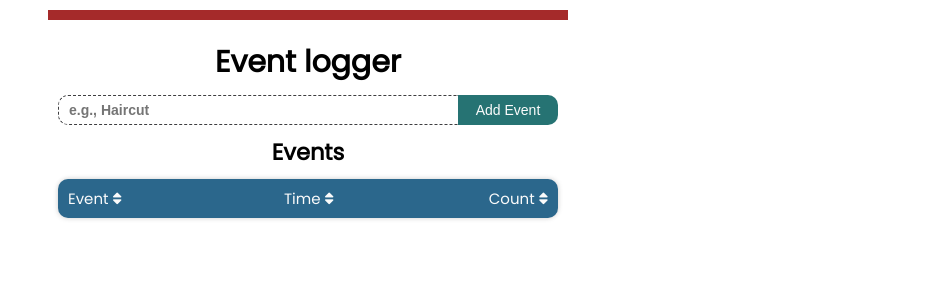
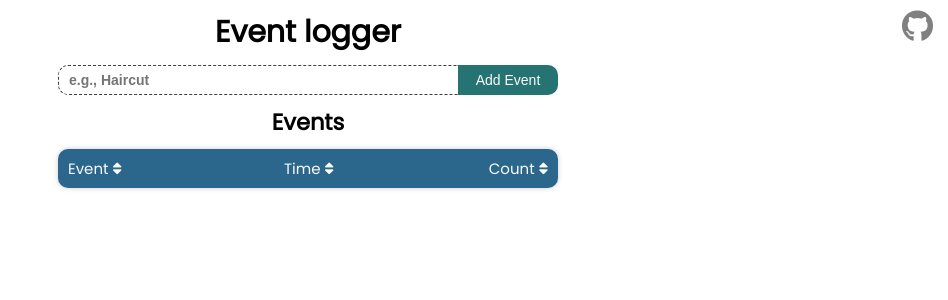
Before and after one commit to Basharath/event-logger, a React (Create React App) app: page / in a window 1280 px wide. Shown: the top 300 px of the page, without its empty margins (332-1280 px from the left). Built offline with nearby package versions, Linux system fonts and the light colour scheme; the HTML template or start-up script is replaced by a standard one.

Commit message:
UI update for web

```diff
--- a/src/App.css
+++ b/src/App.css
@@ -19,6 +19,5 @@ body {
   justify-content: center;
   height: 100vh;
   font-family: 'Poppins', sans-serif;
-  margin: 10px;
   overflow: auto;
 }
--- a/src/components/EventLogger.jsx
+++ b/src/components/EventLogger.jsx
@@ -168,8 +168,8 @@ export default function Notes() {
         handleDateChange,
       }}
     >
-      {/* <Github github="https://github.com/Basharath/event-logger" /> */}
-      <div className="bar"></div>
+      <Github github="https://github.com/Basharath/event-logger" />
+      {/* <div className="bar"></div> */}
       <div className="main">
         <h1>Event logger</h1>
         <InputForm
--- a/src/css/eventLogger.css
+++ b/src/css/eventLogger.css
@@ -17,9 +17,8 @@
 
 .main {
   width: 500px;
-  margin: 10px;
   font-size: 15px;
-  margin-bottom: 25px;
+  margin-bottom: 15px;
 }
 
 .main h1,
@@ -76,7 +75,7 @@ small {
   background-color: var(--info);
 }
 
-.btn.add-event:active {
+.btn.add-event:hover {
   background-color: var(--infohover);
 }
 
@@ -87,7 +86,7 @@ small {
   background-color: var(--info);
 }
 
-.btn-update:active {
+.btn-update:hover {
   background-color: var(--infohover);
 }
 
@@ -135,10 +134,10 @@ small {
   /* position: relative; */
 }
 
-/* .event-item:active {
+.event-item:hover {
   box-shadow: 1px -1px 5px rgba(0, 0, 0, 0.2), -1px 1px 5px rgba(0, 0, 0, 0.2);
   background-color: var(--secondary);
-} */
+}
 
 .event-item.expand {
   background-color: hsl(160, 70%, 50%);
@@ -211,7 +210,7 @@ small {
   cursor: pointer;
 }
 
-.change-event-date:active {
+.change-event-date:hover {
   color: var(--primary);
 }
 
@@ -228,7 +227,7 @@ small {
   cursor: pointer;
 }
 
-.event-date-remove:active {
+.event-date-remove:hover {
   background-color: var(--primary);
 }
 
@@ -302,7 +301,7 @@ small {
   background-color: tomato;
 }
 
-.btn-yes:active {
+.btn-yes:hover {
   background: hsl(9, 100%, 60%);
 }
 
@@ -312,7 +311,7 @@ small {
   background-color: mediumaquamarine;
 }
 
-.btn-no:active {
+.btn-no:hover {
   background-color: hsl(160, 51%, 55%);
 }
 
@@ -360,10 +359,3 @@ small {
     width: 250px;
   }
 }
-
-/* @media (hover: on-demand) {
-  .event-item {
-    box-shadow: 1px -1px 5px rgba(0, 0, 0, 0.2), -1px 1px 5px rgba(0, 0, 0, 0.2);
-    background-color: var(--secondary);
-  }
-} */
```
